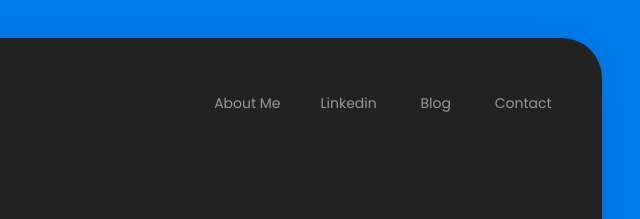
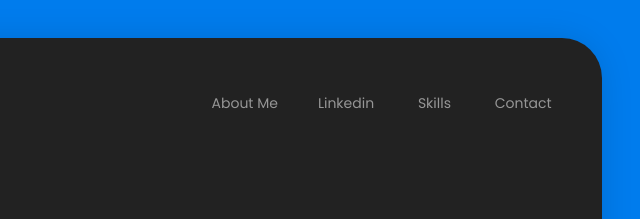
Before and after one commit to alan200505/myprofile, a plain HTML site: page index.html in a window 1280 px wide. Shown: the top 219 px of the page, 640-1280 px from the left. Drawn offline with nearby package versions, Linux system fonts and the light colour scheme; some packages are replaced by stand-ins of ours; a web font is replaced by a local one.

Commit message:
Update index.html

```diff
--- a/index.html
+++ b/index.html
@@ -62,7 +62,7 @@
                   <a href="https://www.linkedin.com/in/alan-reji-182687254/">Linkedin</a>
                 </li>
                 <li >
-                  <a  href="#blog">Blog</a>
+                  <a  href="#blog">Skills</a>
                 </li>
 
                 <li class="menu-item">
```
